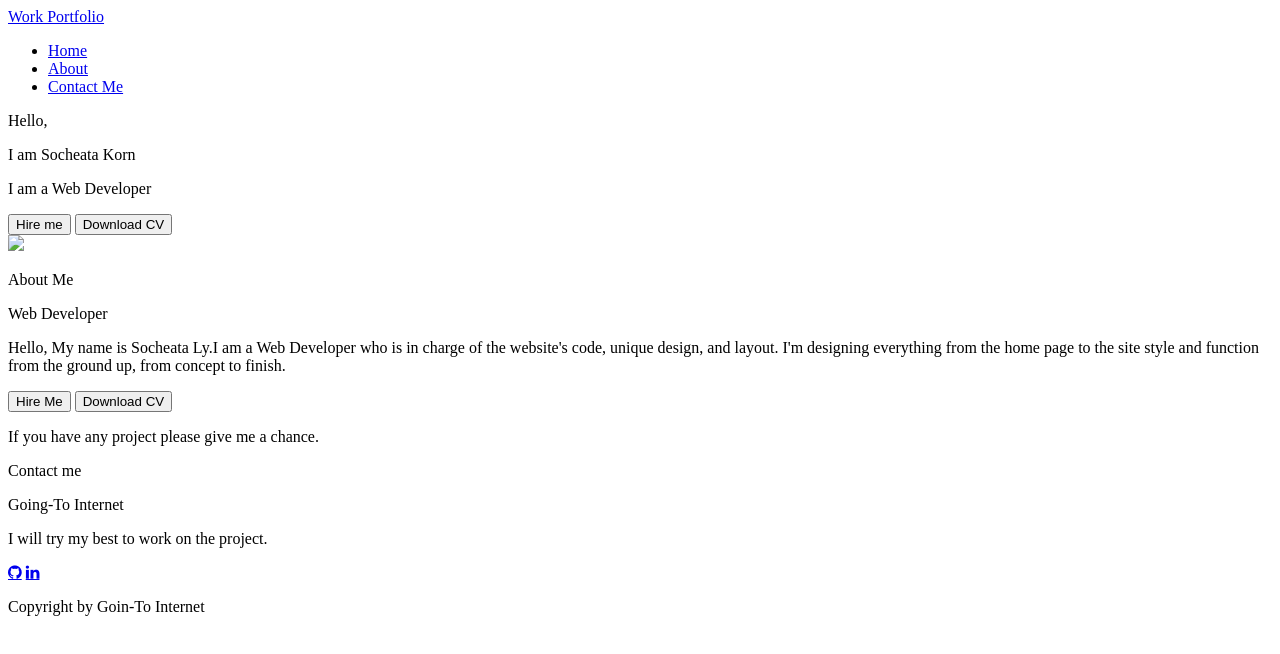
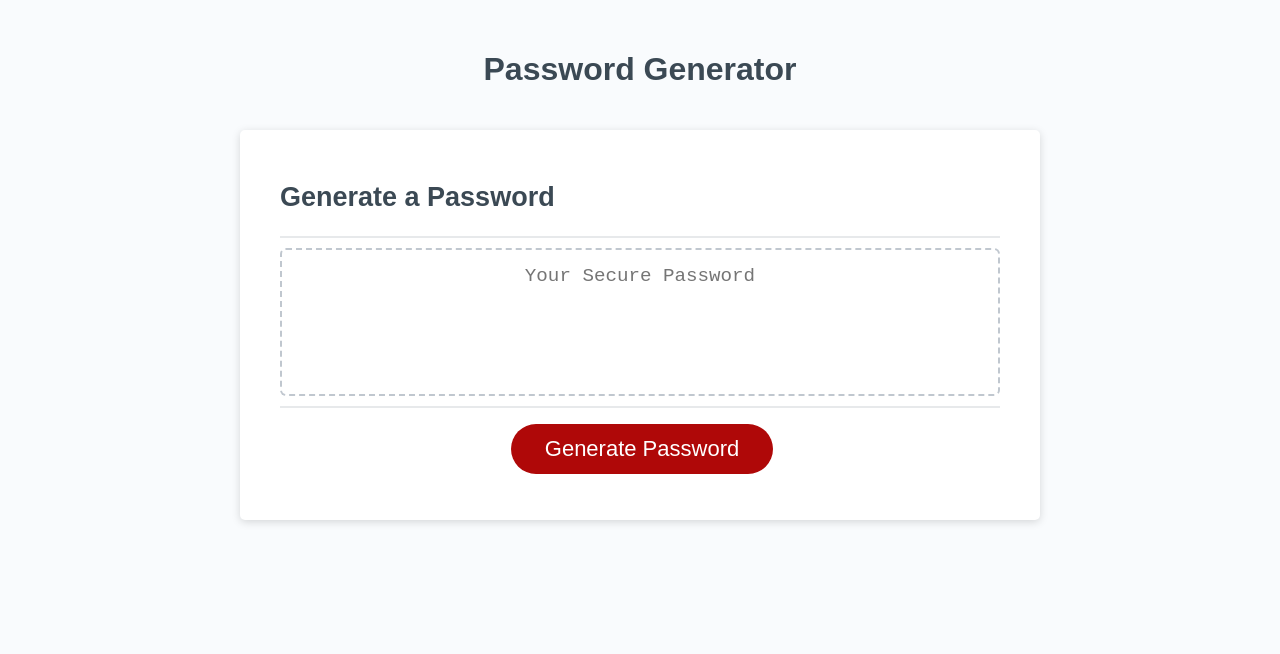
Before and after one commit to socheata16/homework-professional-portfolio, a plain HTML site: page index.html in a window 1280 px wide. Drawn offline with Linux system fonts and the light colour scheme; files that its build step writes are made by us from their sources.

Commit message:
added new folder

```diff
--- /dev/null
+++ b/assets/css/style.css
@@ -0,0 +1,137 @@
+*,
+*::before,
+*::after {
+  box-sizing: border-box;
+}
+
+html,
+body,
+.wrapper {
+  height: 100%;
+  margin: 0;
+  padding: 0;
+}
+
+body {
+  font-family: sans-serif;
+  background-color: #f9fbfd;
+}
+
+.wrapper {
+  padding-top: 30px;
+  padding-left: 20px;
+  padding-right: 20px;
+}
+
+header {
+  text-align: center;
+  padding: 20px;
+  padding-top: 0px;
+  color: hsl(206, 17%, 28%);
+}
+
+.card {
+  background-color: hsl(0, 0%, 100%);
+  border-radius: 5px;
+  border-width: 1px;
+  box-shadow: rgba(0, 0, 0, 0.15) 0px 2px 8px 0px;
+  color: hsl(206, 17%, 28%);
+  font-size: 18px;
+  margin: 0 auto;
+  max-width: 800px;
+  padding: 30px 40px;
+}
+
+.card-header::after {
+  content: " ";
+  display: block;
+  width: 100%;
+  background: #e7e9eb;
+  height: 2px;
+}
+
+.card-body {
+  min-height: 100px;
+}
+
+.card-footer {
+  text-align: center;
+}
+
+.card-footer::before {
+  content: " ";
+  display: block;
+  width: 100%;
+  background: #e7e9eb;
+  height: 2px;
+}
+
+.card-footer::after {
+  content: " ";
+  display: block;
+  clear: both;
+}
+
+.btn {
+  border: none;
+  background-color: hsl(360, 91%, 36%);
+  border-radius: 25px;
+  box-shadow: rgba(0, 0, 0, 0.1) 0px 1px 6px 0px rgba(0, 0, 0, 0.2) 0px 1px 1px
+    0px;
+  color: hsl(0, 0%, 100%);
+  display: inline-block;
+  font-size: 22px;
+  line-height: 22px;
+  margin: 16px 16px 16px 20px;
+  padding: 14px 34px;
+  text-align: center;
+  cursor: pointer;
+}
+
+button[disabled] {
+  cursor: default;
+  background: #c0c7cf;
+}
+
+.float-right {
+  float: right;
+}
+
+#password {
+  -webkit-appearance: none;
+  -moz-appearance: none;
+  appearance: none;
+  border: none;
+  display: block;
+  width: 100%;
+  padding-top: 15px;
+  padding-left: 15px;
+  padding-right: 15px;
+  padding-bottom: 85px;
+  font-size: 1.2rem;
+  text-align: center;
+  margin-top: 10px;
+  margin-bottom: 10px;
+  border: 2px dashed #c0c7cf;
+  border-radius: 6px;
+  resize: none;
+  overflow: hidden;
+}
+
+@media (max-width: 690px) {
+  .btn {
+    font-size: 1rem;
+    margin: 16px 0px 0px 0px;
+    padding: 10px 15px;
+  }
+
+  #password {
+    font-size: 1rem;
+  }
+}
+
+@media (max-width: 500px) {
+  .btn {
+    font-size: 0.8rem;
+  }
+}
--- a/index.html
+++ b/index.html
@@ -1,69 +1,34 @@
 <!DOCTYPE html>
 <html lang="en">
   <head>
+    <meta charset="UTF-8" />
+    <meta name="viewport" content="width=device-width, initial-scale=1.0" />
+    <meta http-equiv="X-UA-Compatible" content="ie=edge" />
+    <title>Password Generator</title>
+    <link rel="stylesheet" href="style.css" />
+  </head>
   <body>
-    <meta charset="UTF-8">
-    <meta http-equiv="X-UA-Compatible" content="IE=edge">
-    <meta name="viewport" content="width=device-width, initial-scale=1.0">
-    <title>Portfolio</title>
-    <link rel ="stylesheet" href="./assets/css/style.css"/>
-    <link rel="stylesheet" href="https://cdnjs.cloudflare.com/ajax/libs/font-awesome/4.7.0/css/font-awesome.min.css">
-
-</head>
-</body>
-
-    <section>
-        <nav>
-        <a href="#" class="logo">Work Portfolio</a>
-        <ul>
-            <li><a href="#">Home</a></li>
-            <li><a href="#">About</a></li>
-            <li><a href="#">Contact Me</a></li>
-        </ul>
-        </nav>
-    <div class="text-container">
-    <p>Hello,</p>
-    <p>I am Socheata Korn</p>
-    <p>I am a Web Developer</p>
-    <button class="hire-btn">Hire me</button>
-    <button class="down-cv">Download CV</button>
+    <div class="wrapper">
+      <header>
+        <h1>Password Generator</h1>
+      </header>
+      <div class="card">
+        <div class="card-header">
+          <h2>Generate a Password</h2>
         </div>
-
-
-    </section>
-<div class="about-container">
-    <img src="./assets/images/Crop-Tata.jpg"/>
-    <div class="about-text">
-        <p>About Me</p>
-        <p>Web Developer</p>
-        <p>Hello, My name is Socheata Ly.I am a Web Developer who is in charge of the website's code, unique design, and layout.
-        I'm designing everything from the home page to the site style and function from the ground up, from concept to finish.</p>
-        <button>Hire Me</button>
-        <button>Download CV</button>
+        <div class="card-body">
+          <textarea
+            readonly
+            id="password"
+            placeholder="Your Secure Password"
+            aria-label="Generated Password"
+          ></textarea>
+        </div>
+        <div class="card-footer">
+          <button id="generate" class="btn">Generate Password</button>
         </div>
       </div>
-<div class="contact-me">
-    <p>If you have any project please give me a chance.</p>
-    <botton>Contact me</botton>
     </div>
-<footer>
-
- <p>Going-To Internet</p>
-
-    <p>I will try my best to work on the project.</p>
-
-    <a href="#" class="fa fa-github"></a>
-    <a href="#" class="fa fa-linkedin"></a>
-
-
-   </div>
-
-    <p class="copyright">Copyright by Goin-To Internet</p>
-</footer>
-
-
-
-<body>
-
+    <script src="script.js"></script>
   </body>
 </html>
```
Also changed, not shown: assets/js/script.js (added, +27 -0 lines). Lines whose indentation alone changed are shown as unchanged.
